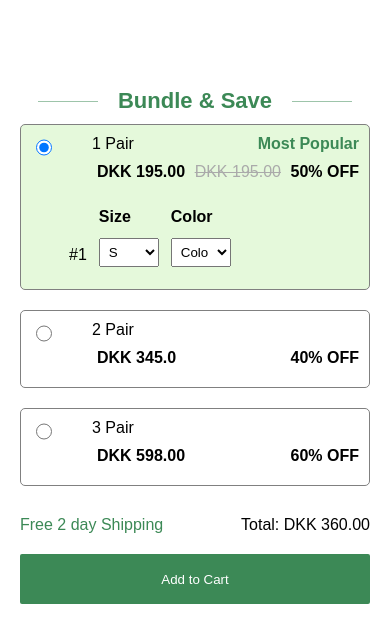
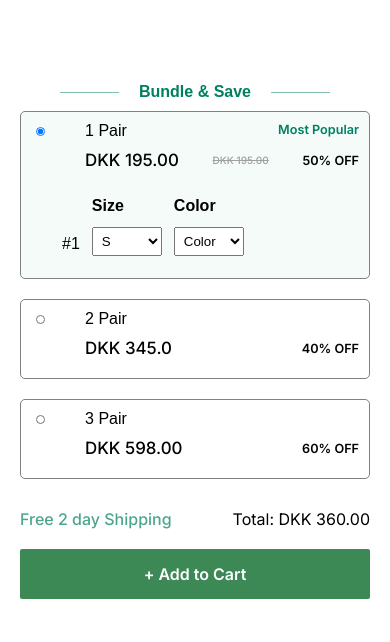
Before and after one commit to NikhilKavuri/addtocart, a plain HTML site: page client/index.html in a window 390 px wide. Both pictures are taken after a click on the radio button 44 px from the left and 147 px from the top of the page. Drawn offline with Linux system fonts and the light colour scheme.

Commit message:
Updated css and Js

```diff
--- a/client/index.css
+++ b/client/index.css
@@ -51,7 +51,7 @@ body {
 }
 
 .checkbox-container:hover {
-  border: 1px solid rgb(71, 153, 73);
+  border: 1px solid #007f61;
   transform: translateY(-2px);
   transition: 0.3s ease;
 }
@@ -68,11 +68,10 @@ body {
 }
 .radio-input {
   cursor: pointer;
-  width: 1rem;
-  height: 1.2rem;
+  width: 9.04px;
+  height: 9.04px;
   margin-right: 10px;
 }
-
 .about-product {
   display: flex;
   flex-direction: column;
@@ -82,20 +81,26 @@ body {
   display: flex;
   align-items: center;
   justify-content: space-between;
-  margin-left: 35px;
+  font-family: "Inter", sans-serif;
+  font-weight: 500;
+  font-size: 12.65px;
+  margin-left: 30px;
   margin-bottom: 10px;
 }
 
 .price {
-  font-weight: bold;
+  font-family: "Inter", sans-serif;
+  font-weight: 500;
   margin-right: 5px;
+  font-size: 16.9px;
 }
 
 .original-price {
   text-decoration: line-through;
-  color: #aaa;
+  color: #9f9f9f;
   margin-right: 5px;
   display: none;
+  font-size: 0.8em;
 }
 
 .discount-num {
@@ -119,7 +124,7 @@ th {
 }
 .color-select,
 .size-select {
-  width: 60px;
+  width: 70px;
   padding: 5px;
   margin-bottom: 5px;
 }
@@ -136,9 +141,17 @@ th {
   margin-bottom: 10px;
 }
 .popular {
-  color: #3c8956;
-  font-weight: 700;
+  color: #007f61;
+  font-family: "Inter", sans-serif;
+  font-weight: 600;
+  font-size: 12.65px;
   display: none;
+}
+.pair1,
+.pair2.pair3 {
+  font-family: "Inter", sans-serif;
+  font-size: 400;
+  font-size: 14.46px;
 }
 .items {
   display: flex;
@@ -153,6 +166,9 @@ th {
 .add-btn {
   width: 100%;
   height: 50px;
+  font-family: "Inter", sans-serif;
+  font-size: 16px;
+  font-weight: 600;
   background-color: #3c8956;
   color: white;
   border-radius: 2px;
@@ -167,7 +183,14 @@ th {
   margin-top: 30px;
 }
 .free-txt {
-  color: #3c8956;
+  color: #007f61;
+  opacity: 0.7;
+  font-family: "Inter", sans-serif;
+  font-weight: 500;
+}
+.total-txt {
+  font-family: "Inter", sans-serif;
+  font-weight: 400;
 }
 .success-toast-container {
   display: none;
@@ -192,32 +215,30 @@ th {
     width: 100%;
     min-height: 70vh;
     margin: 50px auto;
-
     border-radius: 5px;
     padding: 20px;
     box-sizing: border-box;
   }
   .heading {
-    font-size: 22px;
-    color: #3c8956;
+    font-size: 16px;
+    color: #007f61;
   }
   .heading::before,
   .heading::after {
     content: "";
     display: inline-block;
-
     height: 1px;
-    background-color: #3c8956;
+    background-color: #007f61;
     margin: 0 10px;
     opacity: 0.5;
   }
   .heading::before {
     margin-right: 20px;
-    width: 60px;
+    width: 15vw;
   }
   .heading::after {
     margin-left: 20px;
-    width: 60px;
+    width: 15vw;
   }
   .success-toast-container {
     display: none;
@@ -231,7 +252,7 @@ th {
     box-shadow: 0 2px 5px rgba(0, 0, 0, 0.2);
   }
 }
- @media screen and (min-width:401px) and (max-width:700px){
+@media screen and (min-width: 401px) and (max-width: 700px) {
   .cart-container {
     width: 100%;
     min-height: 70vh;
@@ -240,8 +261,16 @@ th {
     padding: 20px;
     box-sizing: border-box;
   }
+  .heading::before {
+    margin-right: 20px;
+    width: 17vw;
   }
- @media screen and (min-width:701px) and (max-width:1060px) {
+  .heading::after {
+    margin-left: 20px;
+    width: 17vw;
+  }
+}
+@media screen and (min-width: 701px) and (max-width: 1200px) {
   .cart-container {
     width: 80%;
     min-height: 70vh;
--- a/client/index.html
+++ b/client/index.html
@@ -4,6 +4,12 @@
     <meta charset="UTF-8" />
     <meta name="viewport" content="width=device-width, initial-scale=1.0" />
     <link rel="stylesheet" href="./index.css" />
+    <link rel="preconnect" href="https://fonts.googleapis.com" />
+    <link rel="preconnect" href="https://fonts.gstatic.com" crossorigin />
+    <link
+      href="https://fonts.googleapis.com/css2?family=Inter:wght@400;500;600&display=swap"
+      rel="stylesheet"
+    />
     <title>Add to Cart</title>
   </head>
   <body>
@@ -223,10 +229,10 @@
       </div>
       <div class="total">
         <span class="free-txt">Free 2 day Shipping</span>
-        <span>Total: DKK 360.00</span>
+        <span class="total-txt">Total: DKK 360.00</span>
       </div>
       <div class="btn-container">
-        <button class="add-btn">Add to Cart</button>
+        <button class="add-btn">+ Add to Cart</button>
       </div>
     </section>
     <div class="success-toast-container">
--- a/client/index.js
+++ b/client/index.js
@@ -20,7 +20,8 @@ for (let i = 0; i < checkBoxContainers.length; i++) {
     }
     if (activeContainerIndex !== i) {
       checkBoxContainers[i].classList.add("active");
-      checkBoxContainers[i].style.backgroundColor = "#E5F9DB";
+      checkBoxContainers[i].style.backgroundColor = "#F4FBF9";
+      checkBoxContainers[i].style.outline = "#007F61";
       tables[i].style.display = "block";
       originalPrices[i].style.display = "block";
       populars[i].style.display = "block";
@@ -36,6 +37,12 @@ for (let i = 0; i < checkBoxContainers.length; i++) {
       activeContainerIndex = -1;
     }
   });
+  let tablesInContainer = checkBoxContainers[i].querySelectorAll("table");
+  for (let j = 0; j < tablesInContainer.length; j++) {
+    tablesInContainer[j].addEventListener("click", (event) => {
+      event.stopPropagation();
+    });
+  }
 }
 addToCart.addEventListener("click", () => {
   if (activeContainerIndex >= 0) {
```
Lines whose indentation alone changed are shown as unchanged.
